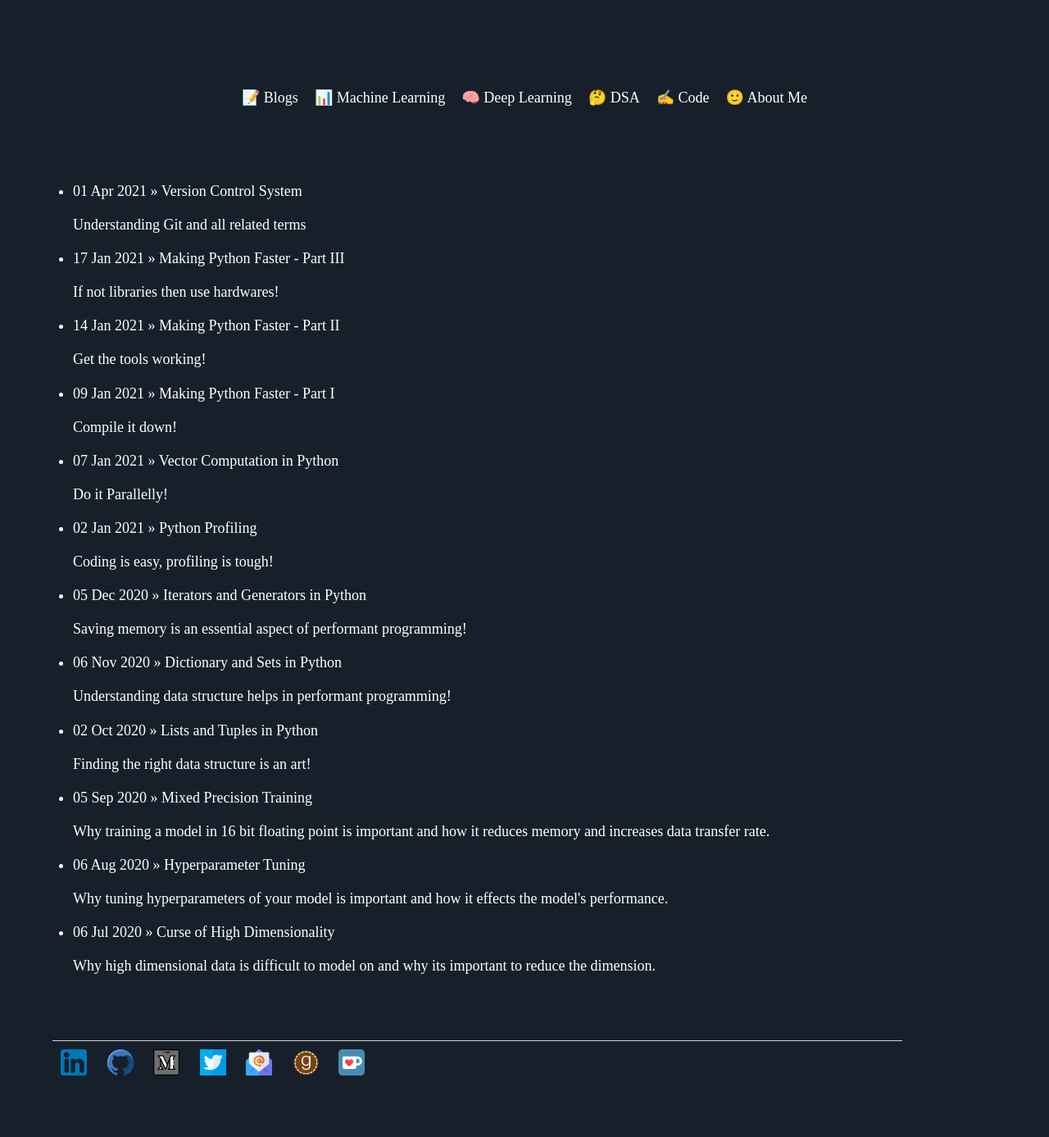
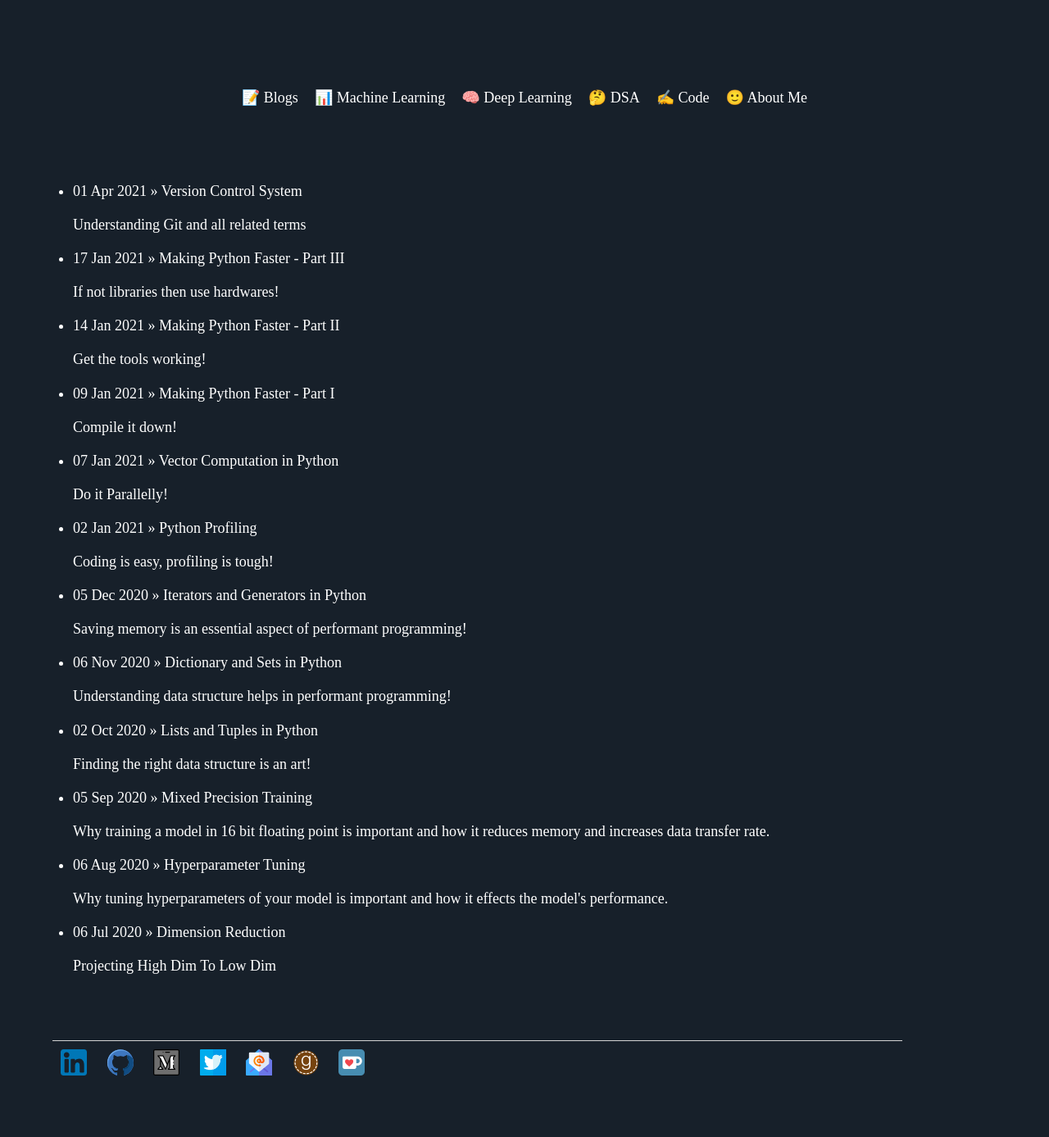
Before and after one commit to Mayurji/mayurji.github.io, a Jekyll site: the page built from index.html, in a window 1280 px wide. Shown: the whole page at 82% size. Built offline with Jekyll 4.4.1, drawn with Linux system fonts in a browser that asks for light colours; nearby versions of some CDN libraries.

Commit message:
Update 2020-07-06-HighDimension.markdown

```diff
--- a/_posts/2020-07-06-HighDimension.markdown
+++ b/_posts/2020-07-06-HighDimension.markdown
@@ -1,9 +1,8 @@
 ---
 layout: post
-title:  Curse of High Dimensionality
-description: Why high dimensional data is difficult to model on and why its important to reduce the dimension.
+title:  Dimension Reduction
+description: Projecting High Dim To Low Dim
 category: Blog
-image_url: "/assets/images/highdimension/highdimension.jpeg"
 date:   2020-07-06 13:43:52 +0530
 ---
 
```
